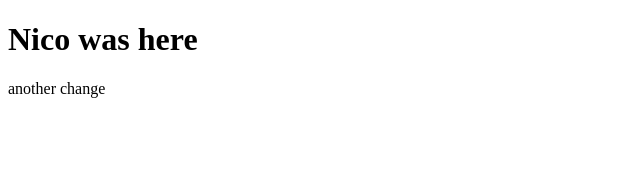
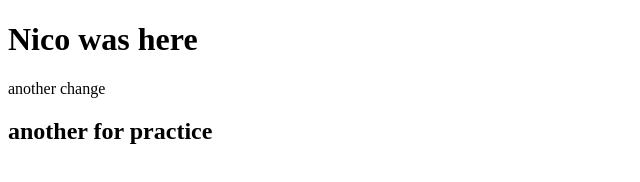
Before and after one commit to nicolouiskayen/tempRepo, a plain HTML site: page index.html in a window 1280 px wide. Shown: the whole page, without its empty margins (0-640 px from the left). Drawn offline with Linux system fonts and the light colour scheme.

Commit message:
more practice for memory

```diff
--- a/index.html
+++ b/index.html
@@ -9,5 +9,6 @@
 <body>
     <h1>Nico was here</h1>
     <p>another change</p>
+    <h2>another for practice</h2>
 </body>
 </html>
```
